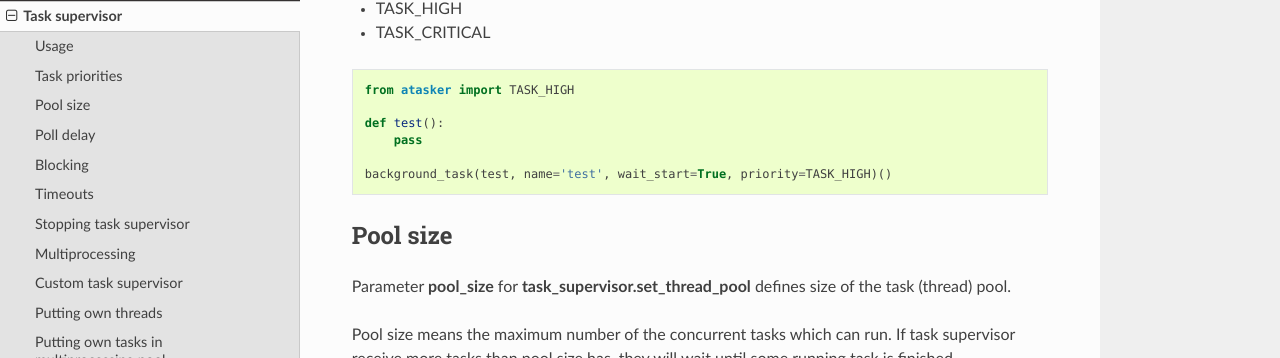
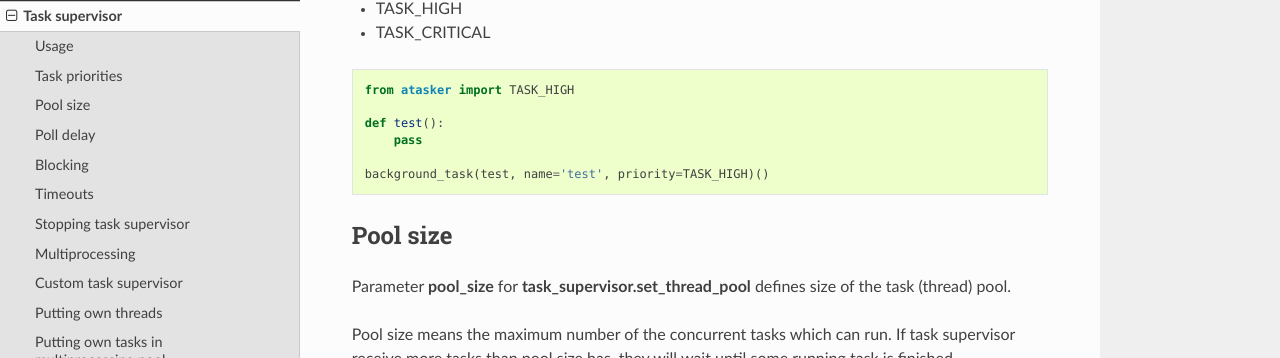
Before and after one commit to alttch/atasker, a Sphinx documentation site: the page built from doc/supervisor.rst, in a window 1280 px wide and 900 px high, scrolled down 998 px. Shown: the part 93-451 px from the top of the window. Built offline with Sphinx 7.4.7 and the Read the Docs theme 2.0.0, drawn with Linux system fonts in a browser that asks for light colours.

Commit message:
supervisor.rst

```diff
--- a/doc/supervisor.rst
+++ b/doc/supervisor.rst
@@ -44,7 +44,7 @@ Task supervisor supports 4 task priorities:
     def test():
         pass
 
-    background_task(test, name='test', wait_start=True, priority=TASK_HIGH)()
+    background_task(test, name='test', priority=TASK_HIGH)()
 
 Pool size
 =========
```
